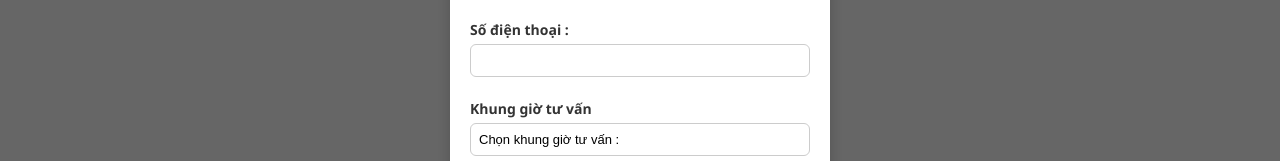
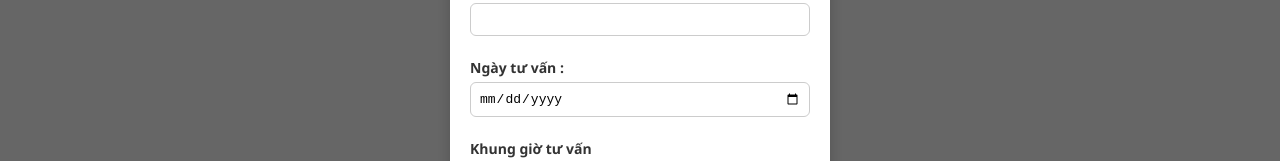
Before and after one commit to hg2003cntt/NLN, a React (Create React App) app in the folder frontend-react/: page /submit-consultation in a window 1280 px wide. Both pictures are taken after a click on the button "Đăng ký tư vấn". Shown: the part 324-485 px from the top of the page. Built offline with nearby package versions, Linux system fonts and the light colour scheme; no server answers.

Commit message:
update day consultation
update day consultation

```diff
--- a/frontend-react/src/component/consultation/ConsultationRequestPage.jsx
+++ b/frontend-react/src/component/consultation/ConsultationRequestPage.jsx
@@ -6,6 +6,7 @@ const ConsultationModal = ({ showModal, closeModal }) => {
         fullName: "",
         dateOfBirth: "",
         phoneNumber: "",
+        consultationDate: "",
         availableTimeSlots: "",
         description: "",
     });
@@ -48,6 +49,7 @@ const ConsultationModal = ({ showModal, closeModal }) => {
         setErrors({});
 
         const newErrors = {};
+        if (!formData.consultationDate) newErrors.consultationDate = "Vui lòng chọn ngày tư vấn!";
         if (!formData.availableTimeSlots) newErrors.availableTimeSlots = "Vui lòng chọn khung giờ tư vấn!";
         if (!formData.description) newErrors.description = "Vui lòng nhập mô tả!";
 
@@ -66,6 +68,9 @@ const ConsultationModal = ({ showModal, closeModal }) => {
                 alert("Đăng ký thất bại, vui lòng thử lại!");
             });
     };
+
+    // Lấy ngày hôm nay dưới dạng YYYY-MM-DD để làm giá trị `min` trong input date
+    const today = new Date().toISOString().split("T")[0];
 
     return (
         <div className="modal-overlay">
@@ -93,6 +98,20 @@ const ConsultationModal = ({ showModal, closeModal }) => {
                         <div className="consultation-form-group">
                             <label htmlFor="phoneNumber" className="consultation-label">Số điện thoại :</label>
                             <input id="phoneNumber" type="text" name="phoneNumber" value={formData.phoneNumber} onChange={handleChange} />
+                        </div>
+
+                        {/* Ngày tư vấn */}
+                        <div className="consultation-form-group">
+                            <label htmlFor="consultationDate" className="consultation-label">Ngày tư vấn :</label>
+                            <input
+                                id="consultationDate"
+                                type="date"
+                                name="consultationDate"
+                                value={formData.consultationDate}
+                                onChange={handleChange}
+                                min={today} // Chỉ cho phép chọn từ hôm nay trở đi
+                            />
+                            {errors.consultationDate && <p className="error-text">{errors.consultationDate}</p>}
                         </div>
 
                         {/* Khung giờ tư vấn */}
```
Also changed, not shown: 2 other files (tests, documents, lock files or other folders).
